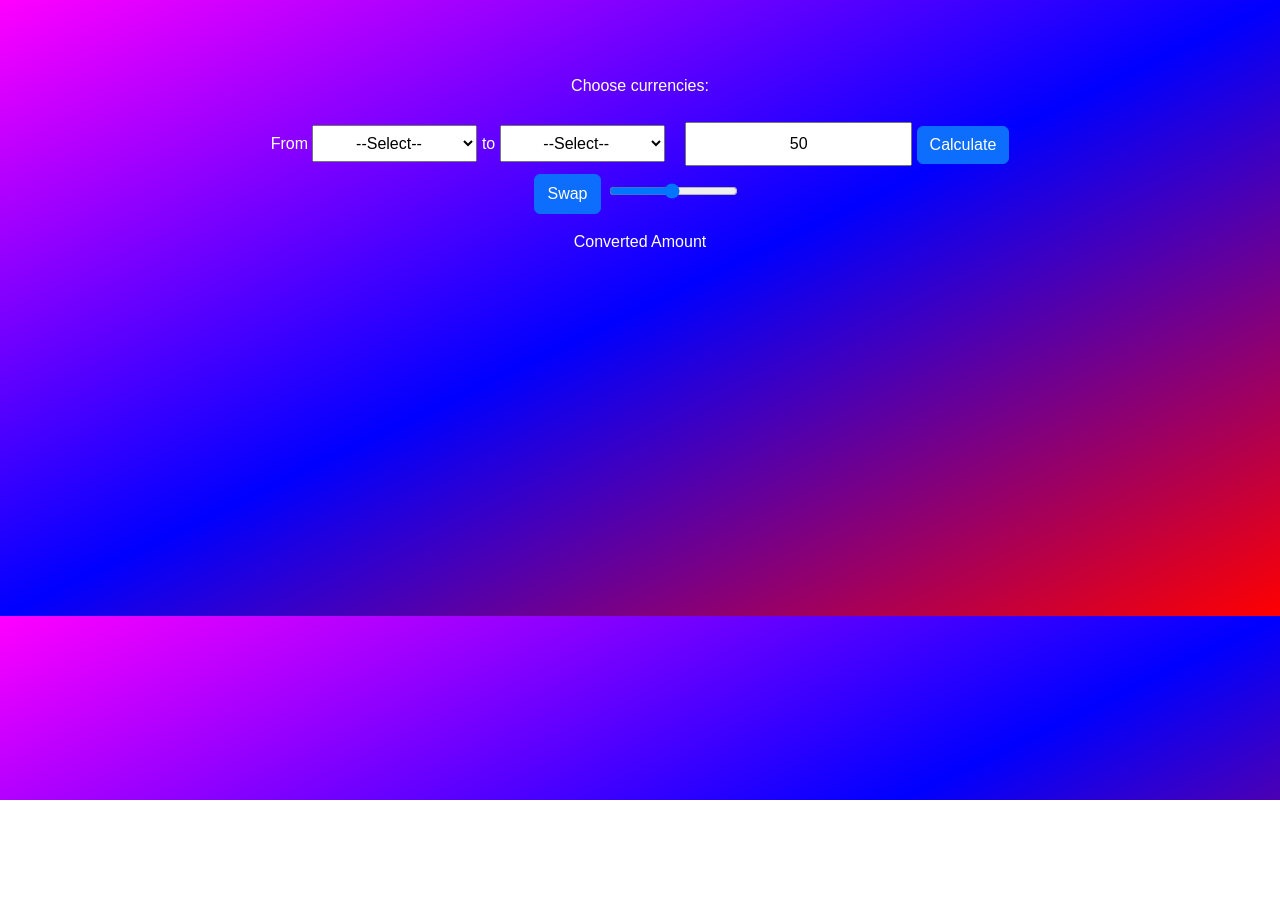
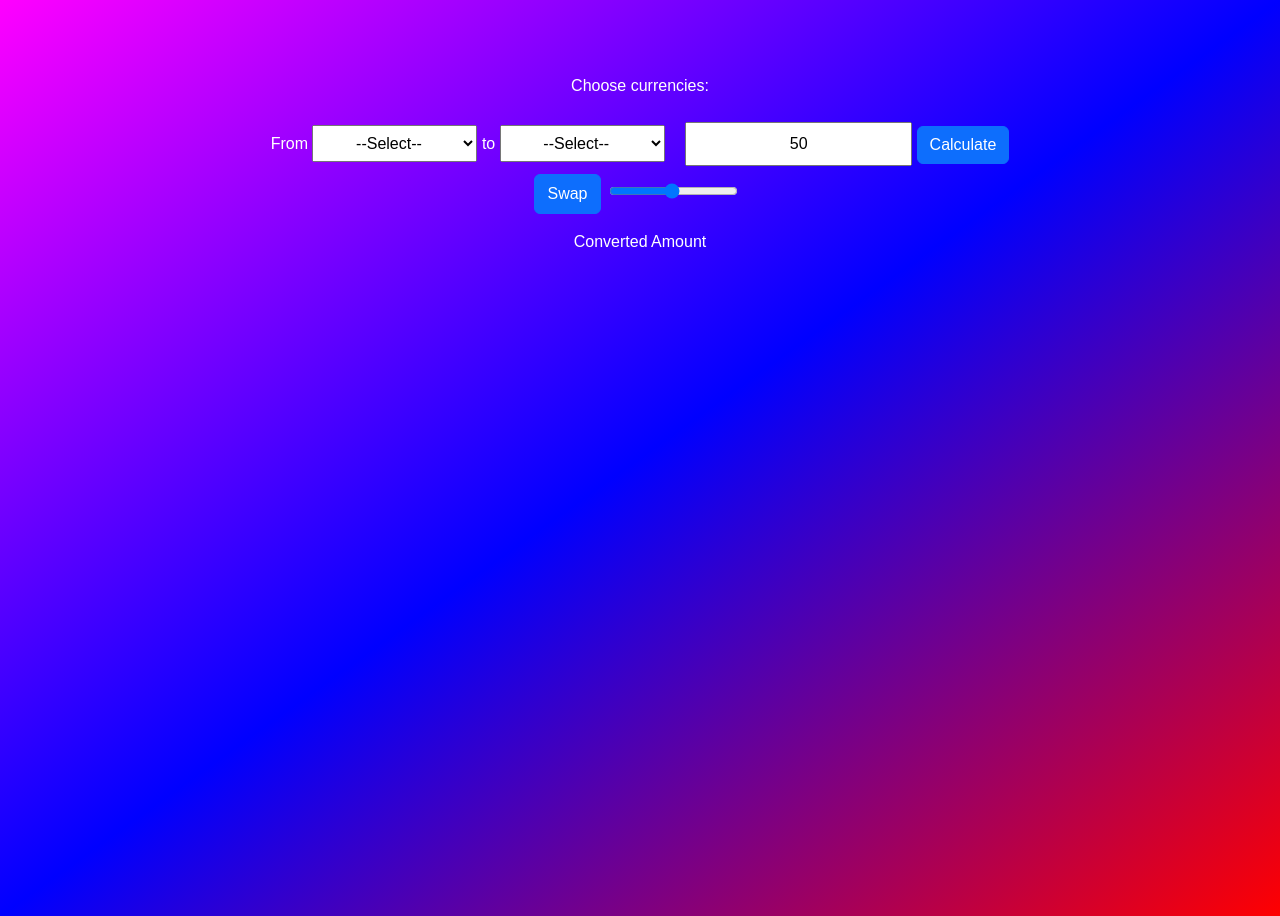
Before and after one commit to EZKMD/API-Project, a plain HTML site: page index.html in a window 1280 px wide. Before the commit the page ends 800 px from the top, so only its background shows below. Drawn offline with nearby package versions, Linux system fonts and the light colour scheme.

Commit message:
Final stages

```diff
--- a/css/styles.css
+++ b/css/styles.css
@@ -26,7 +26,7 @@ body{
 }
 
 #exchange-container{
-    height:500px
+    height:100vh
 }
 
 #swap-range-container{
--- a/js/script.js
+++ b/js/script.js
@@ -104,3 +104,6 @@ output.value = slider.value; // Display the default slider value
 slider.oninput = function() {
   output.value = this.value;
 }
+
+
+// New addition option
```
Also changed, not shown: index.html (+0 -13 lines).
